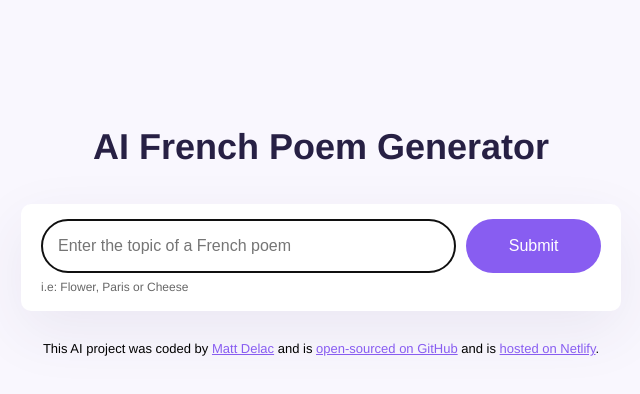
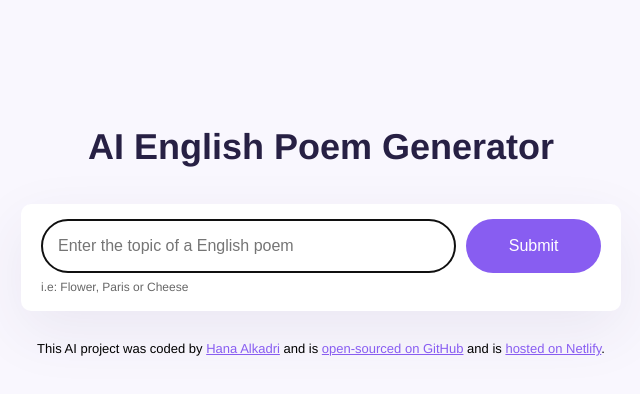
Before and after one commit to hanaalkadri/arabic-poem-generator, a website: page index.html in a window 1280 px wide. Shown: the whole page, without its empty margins (319-959 px from the left). Drawn offline with nearby package versions, Linux system fonts and the light colour scheme.

Commit message:
Update my details

```diff
--- a/index.html
+++ b/index.html
@@ -6,12 +6,12 @@
     <script src="https://unpkg.com/typewriter-effect@latest/dist/core.js"></script>
     <script src="https://cdn.jsdelivr.net/npm/axios@1.1.2/dist/axios.min.js"></script>
     <link rel="stylesheet" href="src/style.css" />
-    <title>AI French Poem Generator</title>
+    <title>AI English Poem Generator</title>
   </head>
   <body>
     <div class="container">
       <header>
-        <h1>AI French Poem Generator</h1>
+        <h1>AI English Poem Generator</h1>
       </header>
 
       <main>
@@ -19,7 +19,7 @@
           <form id="poem-generator-form">
             <input
               type="text"
-              placeholder="Enter the topic of a French poem"
+              placeholder="Enter the topic of a English poem"
               autofocus
               required
               autocomplete="off"
@@ -35,16 +35,18 @@
 
       <footer>
         This AI project was coded by
-        <a href="https://github.com/matthieua/" target="_blank">Matt Delac</a>
+        <a href="https://github.com/hanaalkadri" target="_blank"
+          >Hana Alkadri</a
+        >
         and is
         <a
-          href="https://github.com/shecodesio/french-poem-generator"
+          href="https://github.com/hanaalkadri/english-poem-generator"
           target="_blank"
         >
           open-sourced on GitHub</a
         >
         and is
-        <a href="https://ai-french-poem-generator.netlify.app/" target="_blank"
+        <a href="https://arabic-poem-generator.netlify.app/" target="_blank"
           >hosted on Netlify</a
         >.
       </footer>
```
